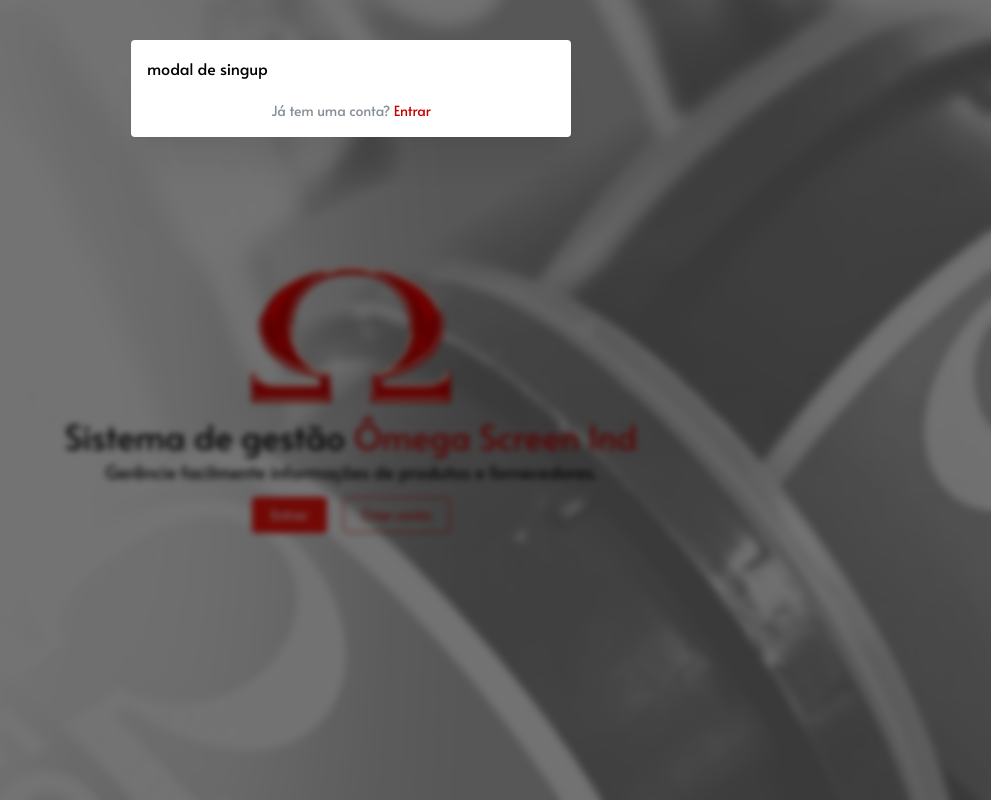
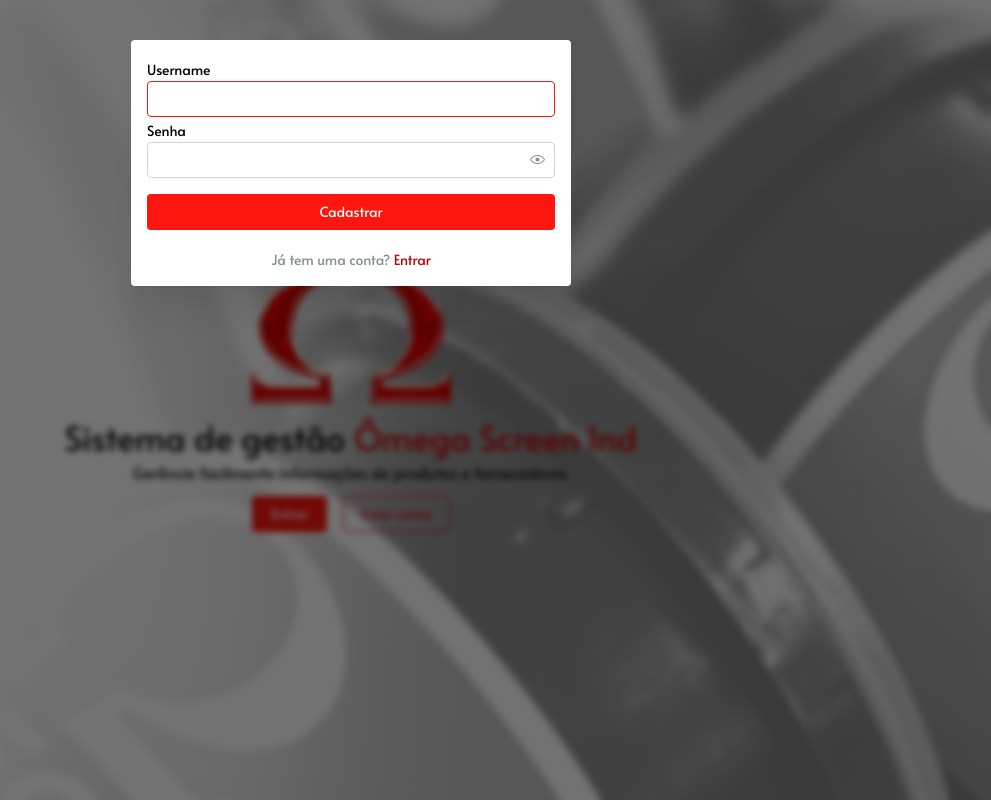
Before and after one commit to omegatech-andre/frontend---gestor---omega, a Next.js app: page / in a window 1280 px wide. Both pictures are taken after a click on the button "Criar conta". Shown: the whole page, without its empty margins (289-1280 px from the left). Built offline with nearby package versions, Linux system fonts and the light colour scheme.

Commit message:
feat: adicionando area de cadastro

```diff
--- a/package.json
+++ b/package.json
@@ -9,11 +9,14 @@
     "lint": "next lint"
   },
   "dependencies": {
+    "@hookform/resolvers": "^3.9.1",
     "@mantine/core": "^7.14.0",
     "@mantine/hooks": "^7.14.0",
     "next": "15.0.3",
     "react": "^18.3.1",
-    "react-dom": "^18.3.1"
+    "react-dom": "^18.3.1",
+    "react-hook-form": "^7.53.2",
+    "yup": "^1.4.0"
   },
   "devDependencies": {
     "@types/node": "^20",
--- a/src/app/page.tsx
+++ b/src/app/page.tsx
@@ -2,6 +2,7 @@
 import { Title, Text, Anchor, Group, Button, Modal, Image, Stack, BackgroundImage } from '@mantine/core';
 import { useState } from 'react';
 import { useDisclosure } from '@mantine/hooks';
+import SignUp from '@/components/pages/auth/signup';
 
 export default function AuthPage() {
   const [opened, { open, close }] = useDisclosure(false);
@@ -16,9 +17,9 @@ export default function AuthPage() {
     <BackgroundImage src='picture_0.webp'>
       <Stack w='100vw' h='100vh' align="center" justify="center" gap="sm">
         <Image src='logo_0.webp' w={200} />
-        <Stack ta='center' align='center' gap={0}>
+        <Stack ta='center' align='center' gap={0} px='md'>
           <Title order={1}>Sistema de gestão <Text span c="#c90000" inherit>Ômega Screen Ind</Text></Title>
-          <Title order={4}>Gerêncie facilmente informações de produtos e fornecedores.</Title>
+          <Title order={5}>Gerêncie facilmente informações de produtos e fornecedores.</Title>
         </Stack>
         <Group>
           <Button onClick={() => handleOpen('login')}>
@@ -42,7 +43,7 @@ export default function AuthPage() {
           )}
           {modalContent === 'signup' && (
             <>
-              <>modal de singup</>
+              <SignUp />
               <Text c="dimmed" size="sm" ta="center" mt={20}>
                 Já tem uma conta?{' '}
                 <Anchor size="sm" c='#c90000' component="button" onClick={() => handleOpen('login')}>
--- /dev/null
+++ b/src/components/pages/auth/signup.tsx
@@ -0,0 +1,40 @@
+import { Button, Group, PasswordInput, TextInput } from "@mantine/core";
+import { useState } from "react";
+import { SubmitHandler, useForm } from "react-hook-form";
+
+interface SignupPostValues {
+  USER_NAME?: string
+  USER_PASSWORD?: string
+}
+
+export default function SignUp() {
+  const { register, handleSubmit, formState: { errors }, watch } = useForm({
+    mode: 'onChange',
+    // resolver: yupResolver(schemaSignup)
+  });
+  const [posted, setPosted] = useState(false);
+  const [data, setData] = useState<SignupPostValues>({ USER_NAME: '', USER_PASSWORD: '' });
+  // const { userToken, isPosted, isPosting, error409, error } = usePostUser<SignupPostValues>(`${process.env.NEXT_PUBLIC_BASE_URL}/auth/register`, data, posted);
+
+  const submitForm: SubmitHandler<SignupPostValues> = (formData) => {
+    setData(formData);
+    setPosted(true);
+  };
+
+  return (
+    <form onSubmit={handleSubmit(submitForm)}>
+      <TextInput
+        {...register('USER_NAME')}
+        label="Username"
+      // error={errors.USER_NAME?.message}
+      />
+      <PasswordInput
+        {...register('USER_PASSWORD')}
+        label="Senha"
+      />
+      <Group justify="flex-end" mt="md">
+        <Button fullWidth type="submit">Cadastrar</Button>
+      </Group>
+    </form>
+  );
+}
```
Also changed, not shown: 1 other file (tests, documents, lock files or other folders).
